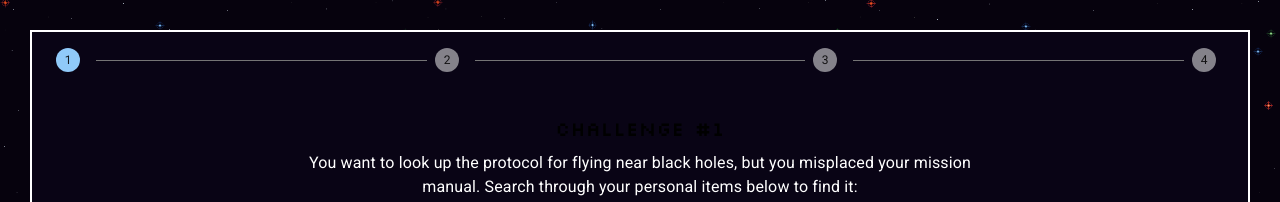
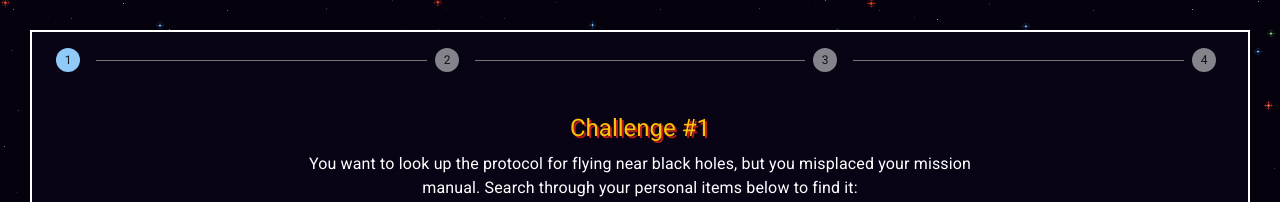
Before and after one commit to gtorrini/astro-escape, a React (Create React App) app: page /play in a window 1280 px wide. Shown: the top 202 px of the page. Built offline with nearby package versions, Linux system fonts and the light colour scheme.

Commit message:
Changed heading to h5 variant

```diff
--- a/src/components/CaesarCipher.jsx
+++ b/src/components/CaesarCipher.jsx
@@ -165,7 +165,7 @@ export default function Cipher(props) {
     return (
         <>
             <Box sx={{my: 5}}>
-                <Typography variant="h6" gutterBottom>
+                <Typography variant="h5" gutterBottom>
                     Challenge #4
                 </Typography>
                 <Typography variant="body1">
--- a/src/components/CommsPanel.jsx
+++ b/src/components/CommsPanel.jsx
@@ -66,7 +66,7 @@ export default function Controls(props) {
     return (
         <>
             <Box sx={{my: 5, maxWidth: '60%', mx: 'auto'}}>
-                <Typography variant="h6" gutterBottom>
+                <Typography variant="h5" gutterBottom>
                     Challenge #3
                 </Typography>
                 <Typography variant="body1">
--- a/src/components/ImageHunt.jsx
+++ b/src/components/ImageHunt.jsx
@@ -39,7 +39,7 @@ export default function ImageHunt(props) {
     return (
         <>
             <Box sx={{my:5, maxWidth: '60%', mx: 'auto'}}>
-                <Typography variant="h6" gutterBottom>
+                <Typography variant="h5" gutterBottom>
                     Challenge #1
                 </Typography>
                 <Typography variant="body1" sx={{textAlign: 'center'}}>
--- a/src/components/ProtocolEval.jsx
+++ b/src/components/ProtocolEval.jsx
@@ -30,7 +30,7 @@ export default function Protocol(props) {
     return (
         <>
         <Box sx={{my: 5, maxWidth: '60%', mx: 'auto'}}>
-            <Typography variant="h6" gutterBottom>
+            <Typography variant="h5" gutterBottom>
                 Challenge #2
             </Typography>
             <Typography variant="body1" sx={{ textAlign: 'center' }}>
```
